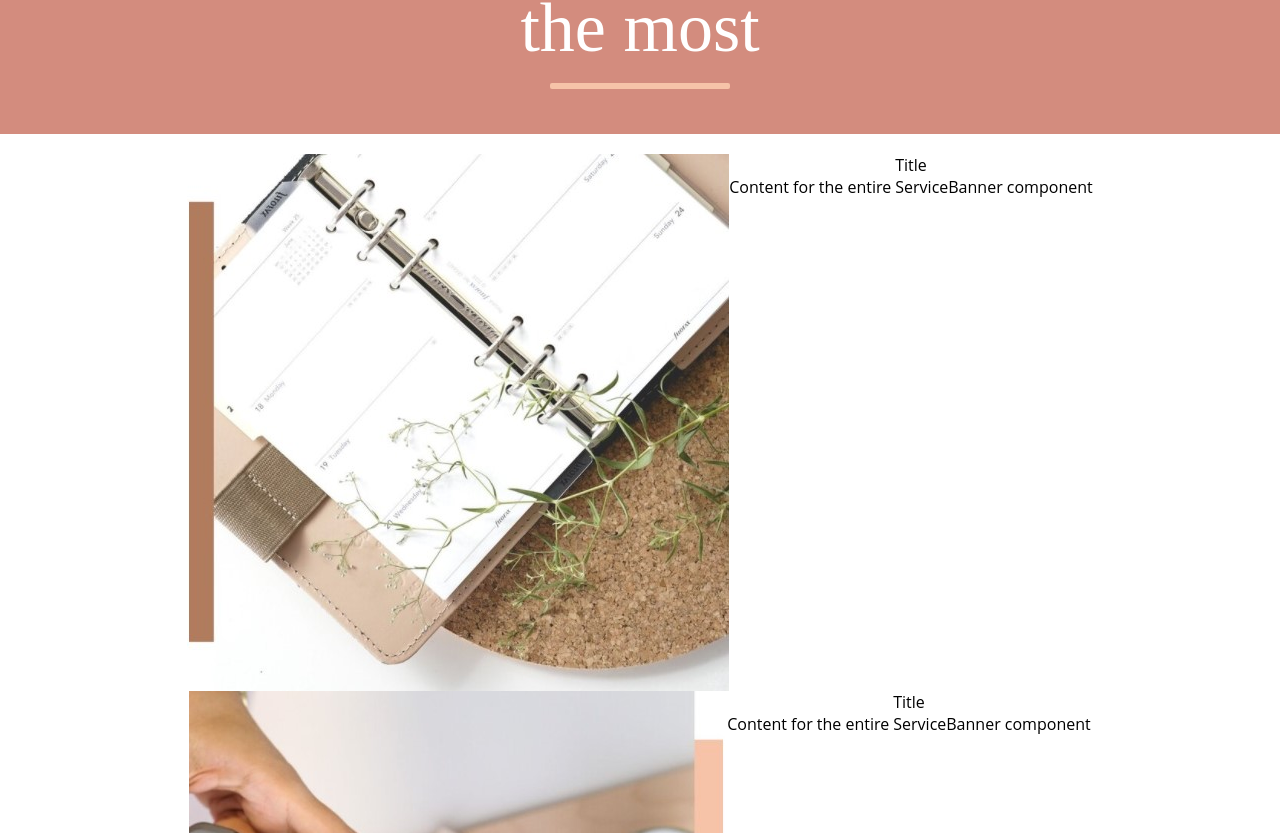
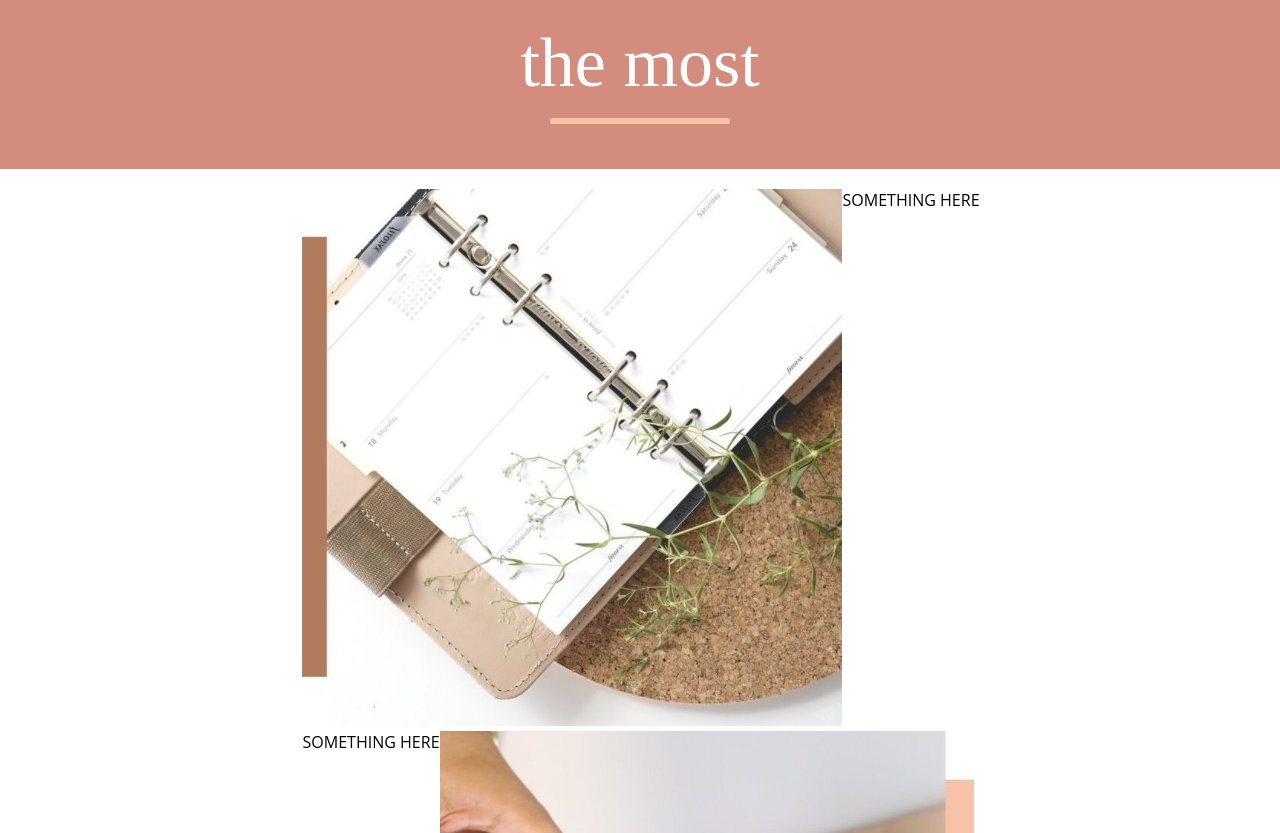
Before and after one commit to jesusjmiranda/virtualAssistantSite, a React (Create React App) app: page /services in a window 1280 px wide. Shown: the part 587-1420 px from the top of the page. Built offline with nearby package versions, Linux system fonts and the light colour scheme.

Commit message:
Add flip, title & content props to ServiceBanner prop

```diff
--- a/src/components/ServiceBanner/ServiceBanner.js
+++ b/src/components/ServiceBanner/ServiceBanner.js
@@ -1,19 +1,21 @@
-import styles from './ServiceBanner.module.css'
+import styles from "./ServiceBanner.module.css";
 
 const ServiceBanner = (props) => {
-    return (
-        <div className={styles.ServiceBanner}>
-            <img src={props.image} alt={props.altText}/>
-            <div className={styles.ServiceContent}>
-                <div className={styles.ServiceTitle}>
-                    Title
-                </div>
-                <div className={styles.ServiceTitle}>
-                    Content for the entire ServiceBanner component
-                </div>
-            </div>
-        </div>
-    )
-}
+  let style = {
+    flexDirection: "row",
+  };
+  if(props.flip) {
+      style.flexDirection = "row-reverse"
+  }
+  return (
+    <div className={styles.ServiceBanner} style={style}>
+      <div><img src={props.image} alt={props.altText} /></div>
+      <div className={styles.ServiceContent}>
+        <div className={styles.ServiceTitle}>{props.title}</div>
+        <div className={styles.ServiceTitle}>{props.content}</div>
+      </div>
+    </div>
+  );
+};
 
-export default ServiceBanner
+export default ServiceBanner;
--- a/src/components/ServiceBanner/ServiceBanner.module.css
+++ b/src/components/ServiceBanner/ServiceBanner.module.css
@@ -1,11 +1,9 @@
 .ServiceBanner {
     display: flex;
-}
-
-.ServiceImage {
-
+    flex-direction: row-reverse;
 }
 
 .ServiceContent {
-
+    display: flex;
+    flex-direction: column;
 }
--- a/src/pages/Home.module.css
+++ b/src/pages/Home.module.css
@@ -3,12 +3,14 @@
     font-size: 40px;
     color: white;
     margin-top: 40px;
+    margin-bottom: 20px;
 }
 
 .mediumText {
     font-family: 'Raleway', sans-serif;
     font-size: 38px;
     color: white;
+    margin-bottom: 20px;
 }
 
 .complexText {
--- a/src/pages/Services.js
+++ b/src/pages/Services.js
@@ -1,10 +1,10 @@
 import ContentBanner from "../components/UI/ContentBanner/ContentBanner";
 import styles from "./Services.module.css";
 import ServiceBanner from "../components/ServiceBanner/ServiceBanner";
-import Spacer from '../components/UI/Spacer/Spacer'
-import firstImage from '../SiteImages/firstOfThree.jpg'
-import secondImage from '../SiteImages/secondOfThree.jpg'
-import thirdImage from '../SiteImages/thirdOfThree.jpg'
+import Spacer from "../components/UI/Spacer/Spacer";
+import firstImage from "../SiteImages/firstOfThree.jpg";
+import secondImage from "../SiteImages/secondOfThree.jpg";
+import thirdImage from "../SiteImages/thirdOfThree.jpg";
 
 const Services = () => {
   return (
@@ -15,12 +15,25 @@ const Services = () => {
         <div className={styles.firstBannerText}>FOCUS ON WHAT MATTERS</div>
         <div className={styles.firstBannerTextTwo}>the most</div>
 
-        <Spacer color={'rgb(246,195,168)'} width={180}/>
+        <Spacer color={"rgb(246,195,168)"} width={180} />
       </ContentBanner>
       <ContentBanner color={"white"}>
-        <ServiceBanner image={firstImage} altText={'Bound notebook with simple grass overtop'} />
-        <ServiceBanner image={secondImage} altText={'Bound notebook with simple grass overtop'} />
-        <ServiceBanner image={thirdImage} altText={'Bound notebook with simple grass overtop'} />
+        <ServiceBanner
+          image={firstImage}
+          altText={"Bound notebook with simple grass overtop"}
+          title={"SOMETHING HERE"}
+        />
+        <ServiceBanner
+          image={secondImage}
+          altText={"Phone taking photo of a well-organized desk"}
+          flip={true}
+          title={"SOMETHING HERE"}
+        />
+        <ServiceBanner
+          image={thirdImage}
+          altText={"Bound notebook with simple grass overtop"}
+          title={"SOMETHING HERE"}
+        />
       </ContentBanner>
       <ContentBanner color={"rgb(211,140,126)"}></ContentBanner>
     </>
--- a/src/pages/Services.module.css
+++ b/src/pages/Services.module.css
@@ -2,7 +2,7 @@
     font-size: 80px;
     font-family: 'Karla', sans-serif;
     color: white;
-    margin-bottom: 5px;
+    margin-bottom: 20px;
 }
 
 .firstBannerText {
@@ -16,5 +16,6 @@
     font-size: 70px;
     font-family: 'WindSong', cursive;
     color: white;
+    margin-top: 20px;
     margin-bottom: 40px;
 }
```
